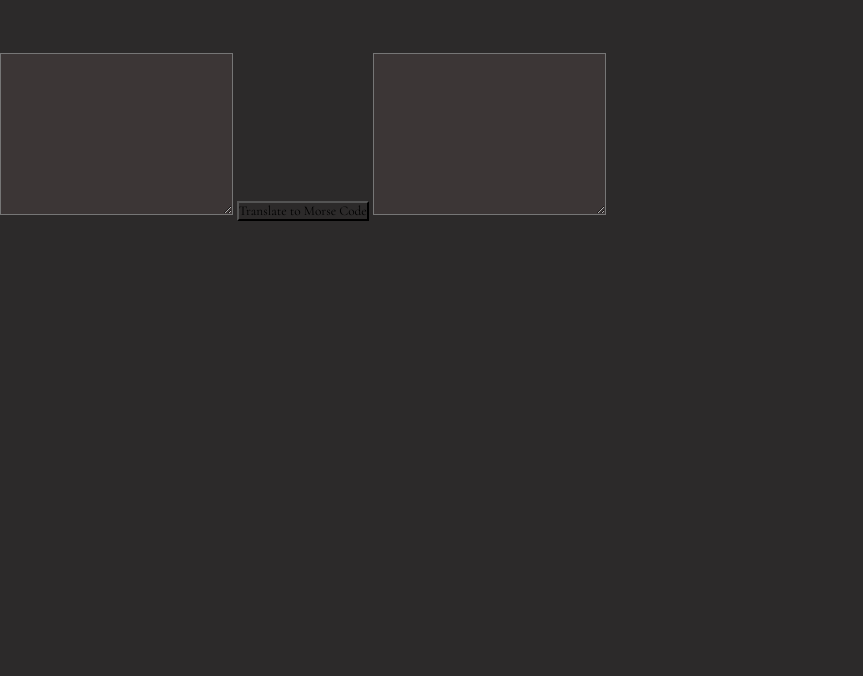
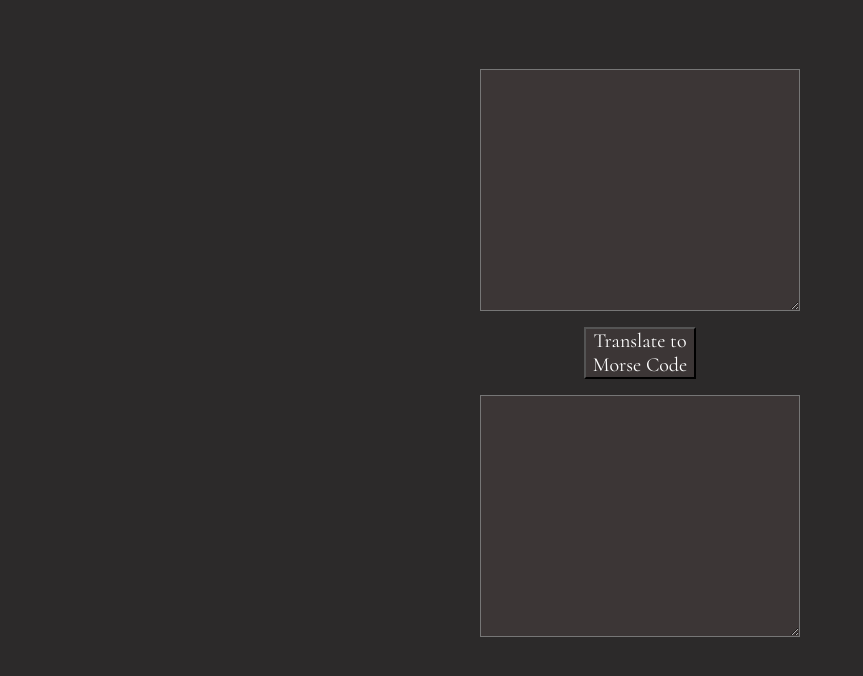
Before and after one commit to Thomastw374/morse-code-translator, a website: page index.html in a window 1280 px wide. Shown: the part 58-734 px from the top of the page, without its empty margins (0-863 px from the left). Drawn offline with Linux system fonts and the light colour scheme.

Commit message:
arranged translator elements, changed styling

```diff
--- a/style.scss
+++ b/style.scss
@@ -52,11 +52,31 @@
 .main {
   .main__english-text-box {
     background-color: $tertiary-color;
+    width: 20rem;
+    margin-block: 1rem;
+    font-size: 1.25rem;
+    color: $primary-color;
   }
 
   .main__morse-code-text-box {
     background-color: $tertiary-color;
+    width: 20rem;
+    margin-block: 1rem;
+    font-size: 1.25rem;
+    color: $primary-color;
   }
 
-  .main
+  .main__translate-button {
+    background-color: $tertiary-color;
+    width: 7rem;
+    color: $primary-color;
+    font-size: 1.25rem;
+  }
+
+  .main__translator-container {
+    display: flex;
+    flex-direction: column;
+    align-items: center;
+    margin-inline: 1rem;
+  }
 }
```
Also changed, not shown: style.css.
